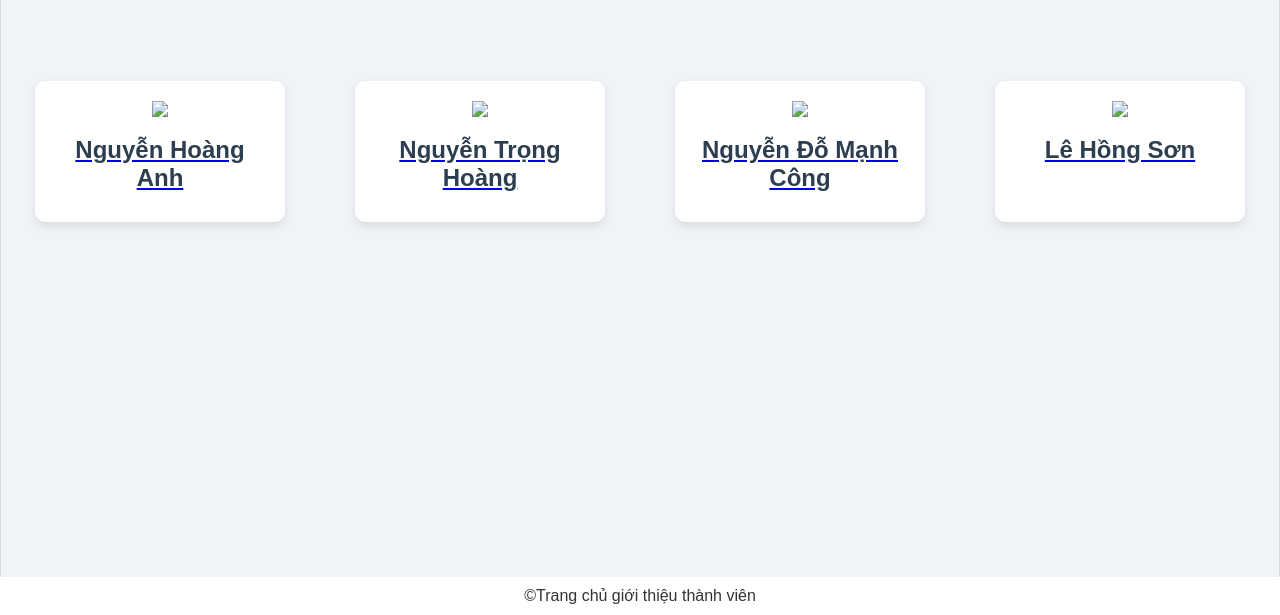
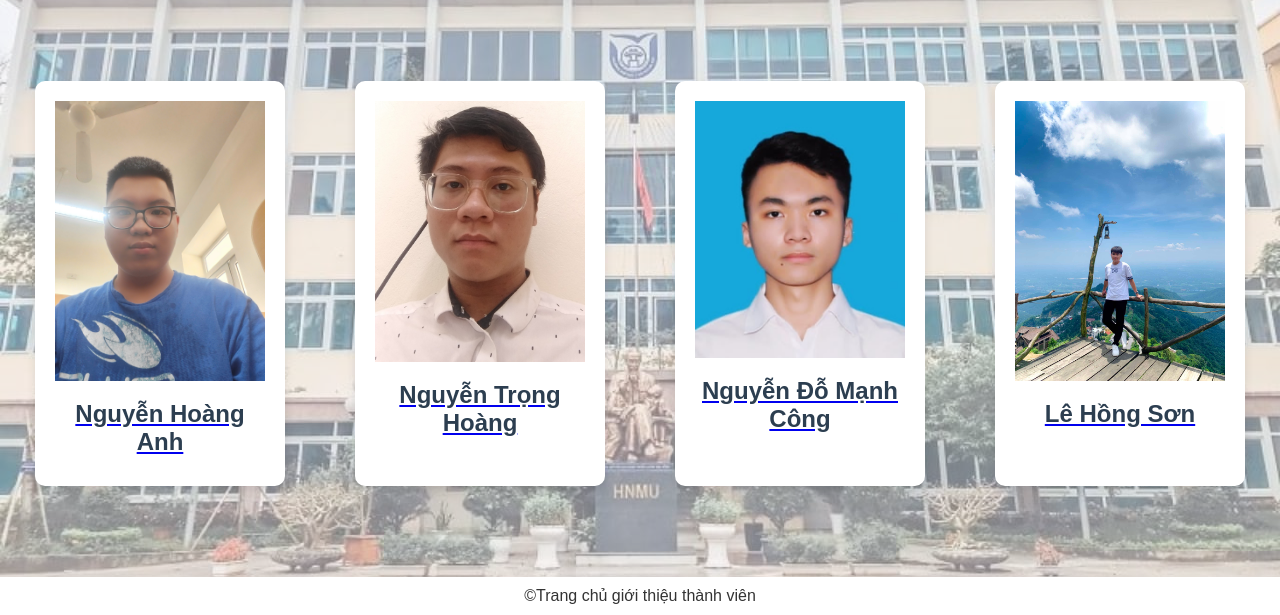
Before and after one commit to stayhome3977/Baitaplon, a plain HTML site: page index.html in a window 1280 px wide. Shown: the part 185-800 px from the top of the page. Drawn offline with Linux system fonts and the light colour scheme.

Commit message:
Update index.html

```diff
--- a/index.html
+++ b/index.html
@@ -14,7 +14,7 @@
             <h1>Đại học Thủ Đô Hà Nội</h1>
         </div>
     </header>
-    <img src="Ảnh/background.png" class ="background-image"></div>
+    <img src="background.png" class ="background-image"></div>
     <main>
         <section class="intro">
             <h2>Chào mừng đến với Nhóm 8</h2>
@@ -24,25 +24,25 @@
         <div class="members-list">
             <div class="member">
                 <a href="hoanganh.html">
-                    <img src="Ảnh/Nguyễn Hoàng Anh.jpg" >
+                    <img src="Nguyễn Hoàng Anh.jpg" >
                     <h3>Nguyễn Hoàng Anh</h3>
                 </a>
             </div>
             <div class="member">
                 <a href="tronghoang.html">
-                    <img src="Ảnh/Nguyễn Trọng Hoàng.jpg">
+                    <img src="Nguyễn Trọng Hoàng.jpg">
                     <h3>Nguyễn Trọng Hoàng</h3>
                 </a>
             </div>
             <div class="member">
                 <a href="manhcong.html">
-                    <img src="Ảnh/Nguyễn Đỗ Mạnh Công.png">
+                    <img src="Nguyễn Đỗ Mạnh Công.png">
                     <h3>Nguyễn Đỗ Mạnh Công</h3>
                 </a>
             </div>
             <div class="member">
                 <a href="hongson.html">
-                    <img src="Ảnh/Lê Hồng Sơn.jpg">
+                    <img src="Lê Hồng Sơn.jpg">
                     <h3>Lê Hồng Sơn</h3>
                 </a>
             </div>
```
